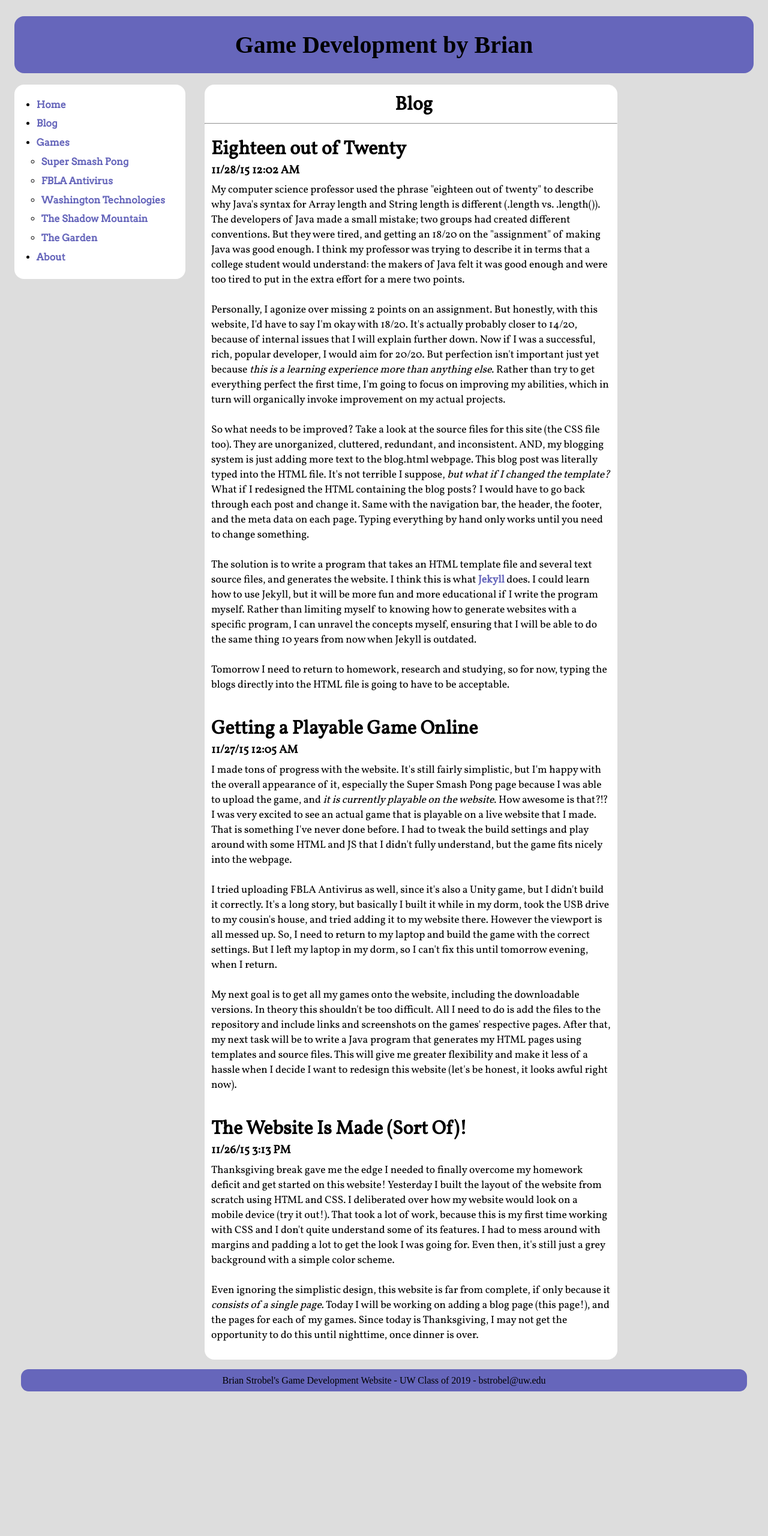
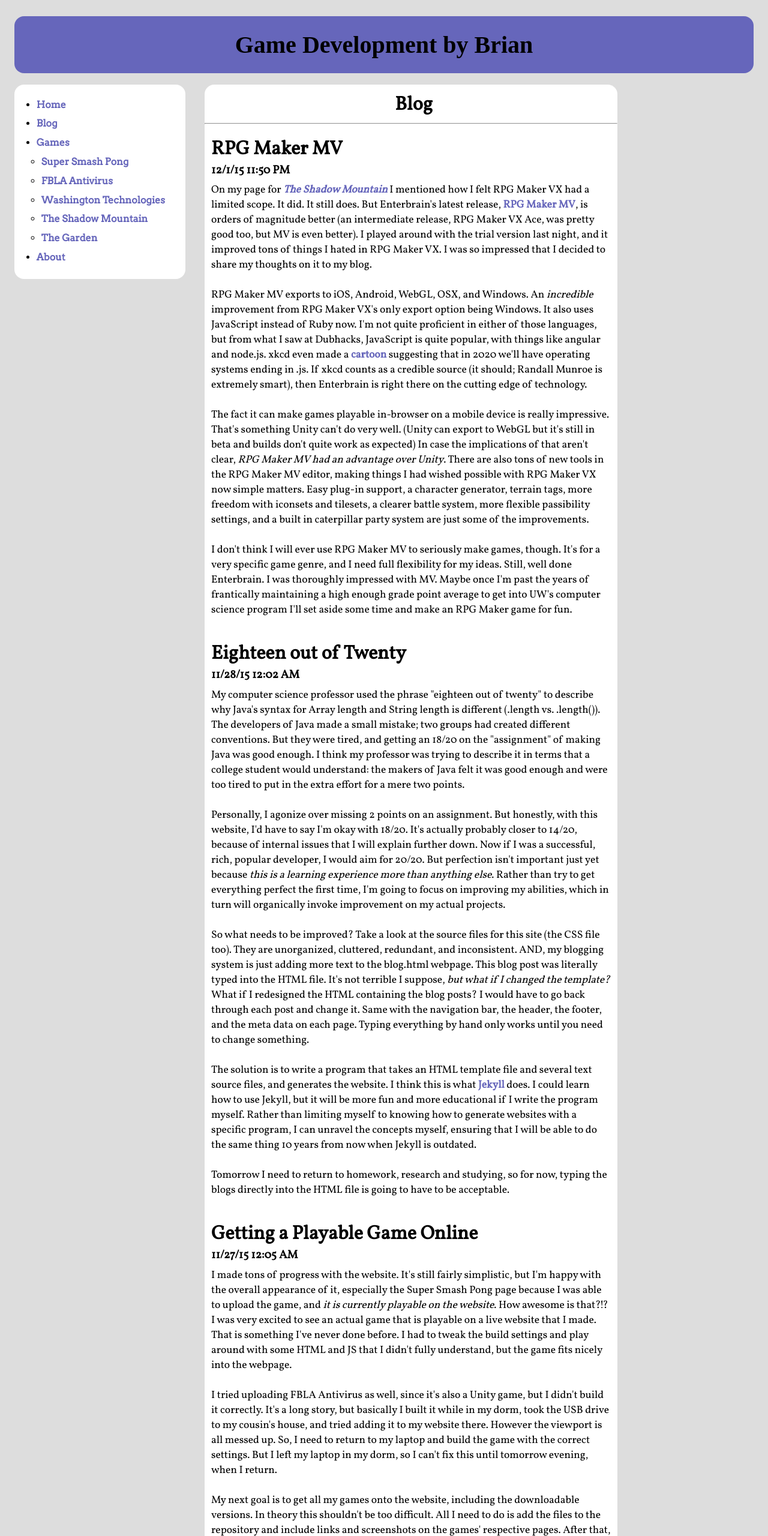
Before and after one commit to 15bstrobel/15bstrobel.github.io, a plain HTML site: page blog.html in a window 1280 px wide. Shown: the top 2560 px of the page at 60% size. Before the commit the page ends 2335 px from the top, so only its background shows below. Drawn offline with Linux system fonts and the light colour scheme.

Commit message:
New blog, edited some typing errors

```diff
--- a/blog.html
+++ b/blog.html
@@ -36,6 +36,46 @@
 		<!--Body-->
 		<div class="body-wrap">
 				<div class="page-title">Blog</div><hr>
+
+
+				<!--Blog Entry-->
+				<div class="blog-entry">
+					<div class="blog-title">
+						RPG Maker MV
+					</div>
+					<div class="blog-date">
+						12/1/15 11:50 PM
+					</div>
+					<div class="blog-body">
+						On my page for <a href="theshadowmountain.html"><em>The Shadow Mountain</em></a> I
+						mentioned how I felt RPG Maker VX had a limited scope. It did. It still does. But
+						Enterbrain's latest release, <a href="http://www.rpgmakerweb.com/products/programs/rpg-maker-mv">RPG Maker MV</a>, is
+						orders of magnitude better (an intermediate release, RPG Maker VX Ace, was pretty good too, but MV
+						is even better). I played around with the trial version last night, and it improved tons of
+						things I hated in RPG Maker VX. I was so impressed that I decided to
+						share my thoughts on it to my blog. <br><br>
+
+						RPG Maker MV exports to iOS, Android, WebGL, OSX, and Windows. An <em>incredible</em> improvement from
+						RPG Maker VX's only export option being Windows. It also uses JavaScript instead of Ruby now. I'm not quite proficient in
+						either of those languages, but from what I saw at Dubhacks, JavaScript is quite popular, with things like angular and node.js.
+						xkcd even made a <a href="https://xkcd.com/1508/">cartoon</a> suggesting that in 2020 we'll have operating systems ending in .js.
+						If xkcd counts as a credible source (it should; Randall Munroe is extremely smart), then Enterbrain is right there on the cutting
+						edge of technology.
+						<br><br>
+
+						The fact it can make games playable
+						in-browser on a mobile device is really impressive. That's something Unity can't do very well. (Unity can export
+						to WebGL but it's still in beta and builds don't quite work as expected) In case the
+						implications of that aren't clear, <em>RPG Maker MV had an advantage over Unity</em>. There are also tons of new tools in the RPG Maker MV editor, making things I had wished possible with RPG Maker VX
+						now simple matters. Easy plug-in support, a character generator, terrain tags, more freedom with iconsets and tilesets, a clearer battle
+						system, more flexible passibility settings, and a built in caterpillar party system are just some of the improvements. <br><br>
+
+						I don't think I will ever use RPG Maker MV to seriously make games, though. It's for a very specific
+						game genre, and I need full flexibility for my ideas. Still, well done Enterbrain. I was thoroughly impressed
+						with MV. Maybe once I'm past the years of frantically maintaining a high enough grade point average to get into UW's computer science program I'll
+						set aside some time and make an RPG Maker game for fun.
+					</div>
+				</div>
 
 
 				<!--Blog Entry-->
--- a/main.css
+++ b/main.css
@@ -11,15 +11,6 @@
 	font-family : Alvo, baskerville;
 }
 
-.footer {
-	margin : 1em 1.7em 1em 1.7em;
-	padding : .6em;
-	text-align : center;
-	background : #6666bb;
-	border-radius : .8em;
-	font-family : Alvo, baskerville;
-	clear : both;
-}
 
 
 
@@ -125,7 +116,7 @@
 	}
 
 	.footer {
-	margin : 1em 1.7em 1em 1.7em;
+		margin : 1em 1em 1em 1em;
 		padding : .6em;
 		text-align : center;
 		background : #6666bb;
@@ -137,28 +128,28 @@
 
 } @media screen and (max-width: 1039px) {
 
+
+
+	/* When a screen is small size and mobile */
+	@media screen and (max-device-width: 600px) {
+
 		.screenshot {
 			overflow : hidden;
 			display : block;
 			margin : auto;
-		width : 24em;
-		height : 18em;
+			width : 80%;
+			height : 60%;
 			border-radius : .6em;
 		}
 
 		.screenshot img {
 			display : block;
 			margin : auto;
-		width : 25em;
+			width : 82%em;
 			position : relative;
-		left : -.5em;
-		top : -.25em;
+			left : -1%;
+			top : -.5%;
 		}
-
-	/* When a screen is small size and mobile */
-	@media screen and (max-device-width: 600px) {
-
-
 
 		.nav {
 			width : 95%;
@@ -203,6 +194,24 @@
 
 	/* When a screen is small and on a computer */
 	} @media screen and (min-device-width: 600px) {
+
+		.screenshot {
+			overflow : hidden;
+			display : block;
+			margin : auto;
+			width : 24em;
+			height : 18em;
+			border-radius : .6em;
+		}
+
+		.screenshot img {
+			display : block;
+			margin : auto;
+			width : 25em;
+			position : relative;
+			left : -.5em;
+			top : -.25em;
+		}
 
 		.nav {
 			padding-top : .7em;
```
Also changed, not shown: fblaantivirus.html (+2 -1 lines), supersmashpong.html (+1 -1 lines), theshadowmountain.html (+2 -2 lines). Lines whose indentation alone changed are shown as unchanged.
